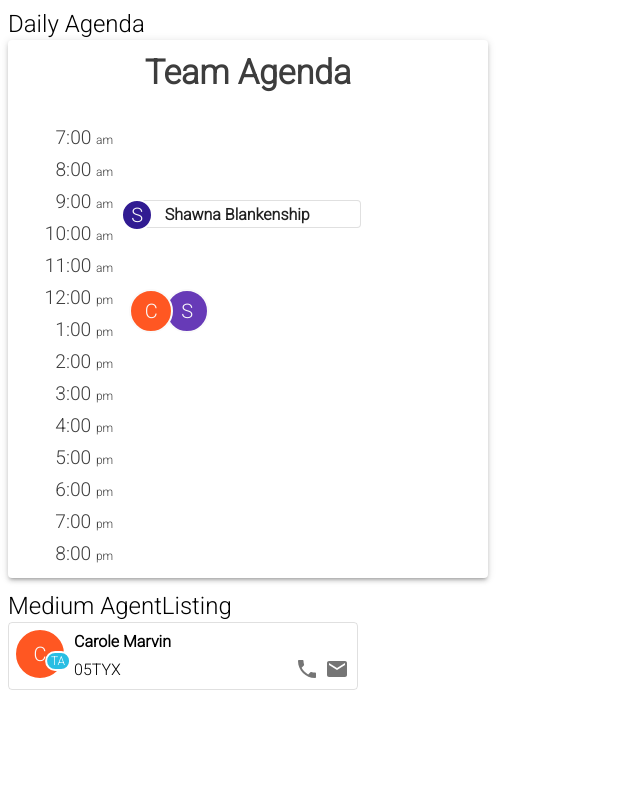
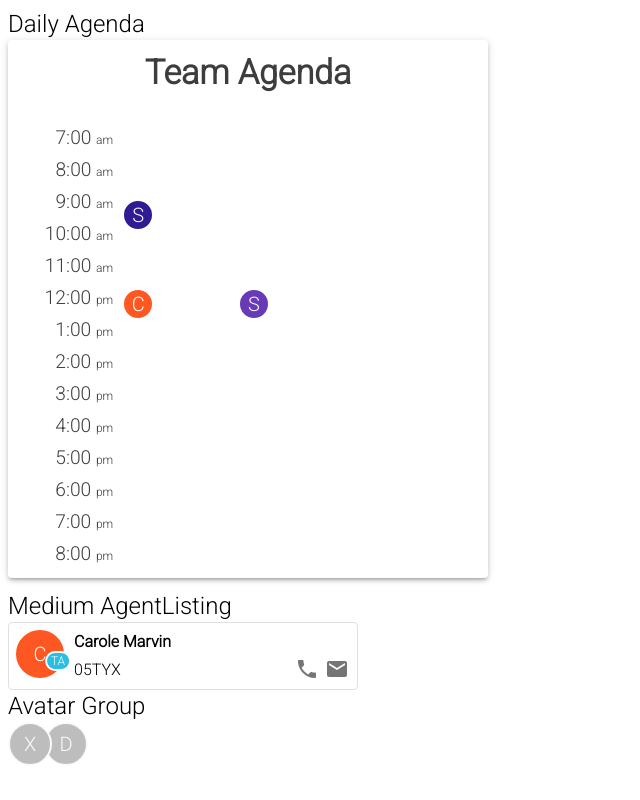
Before and after one commit to vollantre/agent-listing, a React app: page / in a window 1280 px wide. Shown: the whole page, without its empty margins (0-640 px from the left). Built offline with nearby package versions, Linux system fonts and the light colour scheme; the HTML template or start-up script is replaced by a standard one.

Commit message:
add transition to SmallAgentListing text

```diff
--- a/src/App.js
+++ b/src/App.js
@@ -3,6 +3,8 @@ import { MuiThemeProvider, createMuiTheme, makeStyles } from '@material-ui/core/
 import Typography from '@material-ui/core/Typography'
 import DailyAgenda from './components/DailyAgenda'
 import AgentListing from './components/AgentListing'
+import Avatar from '@material-ui/core/Avatar'
+import AvatarGroup from '@material-ui/lab/AvatarGroup'
 import sample from './sample'
 
 const useStyles = makeStyles(theme => ({
@@ -57,6 +59,17 @@ const App = () => {
                 agent={mockArray[0].agents[0]}
                 size="medium"
             />
+            <Typography variant="h5">
+                Avatar Group
+            </Typography>
+            <AvatarGroup max={3}>
+                <Avatar>
+                    X
+                </Avatar>
+                <Avatar>
+                    D
+                </Avatar>
+            </AvatarGroup>
         </MuiThemeProvider>
     )
 }
--- a/src/components/AgentListing.js
+++ b/src/components/AgentListing.js
@@ -1,52 +1,58 @@
 import React from 'react'
 import PropTypes from 'prop-types'
 import { withStyles } from '@material-ui/core/styles'
-import MuiCard from '@material-ui/core/Card'
 import Grid from '@material-ui/core/Grid'
 import IconButton from '@material-ui/core/IconButton'
 import Phone from '@material-ui/icons/Phone'
 import Email from '@material-ui/icons/Email'
-import MuiAvatar from '@material-ui/core/Avatar'
 import Typography from '@material-ui/core/Typography'
+import Slide from '@material-ui/core/Slide'
 import Avatar from './Avatar'
 
 //STYLING
-const Card = withStyles(theme => ({
-    root: {
-        overflow: 'unset'
-    }
-}))(MuiCard)
-
 const SmallGrid = withStyles(theme => ({
     root: {
-        height: '26px',
-        position: 'relative'
+        border: '1px solid rgba(0, 0, 0, 0.12)',
+        paddingLeft: '28px', borderRadius: '4px',
+        width: '100%',
     }
 }))(Grid)
+
 
 /////////////////////////////////////////////////////////////////////////////////////////////////////////////////////////
 /////                                            REACT COMPONENTS                                                   /////
 /////////////////////////////////////////////////////////////////////////////////////////////////////////////////////////
 
+
 //SmallAgentListing component
 const SmallAgentListing = ({ agent, showAvatarOnly }) => {
-    if(showAvatarOnly) return (
-        <MuiAvatar>
-            {agent.name[0]}
-        </MuiAvatar>
-    )
+    const [showName, setShowName] = React.useState(!showAvatarOnly || false)
 
     return(
-        <Card variant="outlined">
-            <SmallGrid item alignItems="center" container>
-                <Avatar size='small' backgroundColor={agent.color}>
-                    {agent.name[0]}
-                </Avatar>
-                <Grid style={{ marginLeft: '15%' }} item>
-                    <Typography variant="subtitle1"><strong>{agent.name}</strong></Typography>
-                </Grid>
-            </SmallGrid>
-        </Card>
+        <Grid
+            style={{ position: 'relative' }}
+            item
+            alignItems="center"
+            container
+            onMouseOver={() => setShowName(true)}
+            onMouseOut={() => setShowName(!showAvatarOnly)}
+        >
+            <Avatar size='small' backgroundColor={agent.color}>
+                {agent.name[0]}
+            </Avatar>
+            <Slide
+                mountOnEnter
+                unmountOnExit
+                in={showName}
+                direction="right"
+            >
+                <SmallGrid item>
+                    <Typography variant="subtitle1">
+                        <strong>{agent.name}</strong>
+                    </Typography>
+                </SmallGrid>
+            </Slide>
+        </Grid>
     )
 }
 
--- a/src/components/Avatar.js
+++ b/src/components/Avatar.js
@@ -29,10 +29,10 @@ const styles = theme => ({
         width: '28px',
         height: '28px',
         position: 'absolute',
-        marginLeft: '-9px',
+        marginLeft: '-7px',
         border: '2px solid white',
         borderRadius: '50%',
-        top: '-2px'
+        top: '-1px'
     },
     large: {
         width: theme.spacing(6),
@@ -46,9 +46,9 @@ const Avatar = (props) =>  {
     const { children, backgroundColor, classes, badgeContent, size } = props
 
     if(size && size === 'small') return (
-            <MuiAvatar style={{ backgroundColor }} className={classes.small}>
-                {children}
-            </MuiAvatar>
+        <MuiAvatar style={{ backgroundColor }} className={classes.small}>
+            {children}
+        </MuiAvatar>
     )
 
     return (
--- a/src/components/DailyAgenda.js
+++ b/src/components/DailyAgenda.js
@@ -30,20 +30,14 @@ const Appointment = ({appointment, xs}) => {
     const [mTop] = React.useState(Math.floor(getMinutes(parseISO(appointment.appt_time)) / 15 % 4) * 7)
 
     if (appointment.agents.length > 1) return (
-        <Grid style={{ marginTop: `${mTop}px` }} item xs={xs}>
-            <AvatarGroup max={4}>
-                {appointment.agents.map(agent =>
-                    <Avatar style={{ backgroundColor: agent.color }} key={agent.code}>
-                        {agent.name[0]}
-                    </Avatar>)}
-            </AvatarGroup>
+        <Grid style={{ marginTop: `${mTop}px`, display: 'flex' }} item xs={xs}>
+            {appointment.agents.map(agent => <AgentListing size="small" key={agent.code} agent={agent} showAvatarOnly />)}
         </Grid>
-
     )
 
     return(
         <Grid style={{ marginTop: `${mTop}px` }} item xs={xs}>
-            <AgentListing size="small" agent={appointment.agents[0]} />
+            <AgentListing size="small" showAvatarOnly agent={appointment.agents[0]} />
         </Grid>
     )
 }
```
